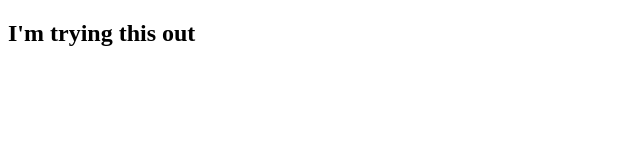
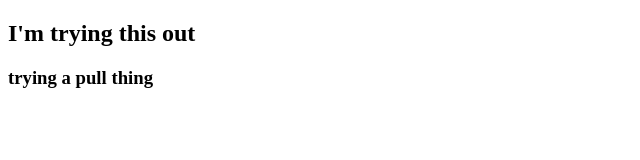
Before and after one commit to chrisspenceratx/pull_test, a plain HTML site: page index.html in a window 1280 px wide. Shown: the whole page, without its empty margins (0-640 px from the left). Drawn offline with Linux system fonts and the light colour scheme.

Commit message:
please work

```diff
--- a/index.html
+++ b/index.html
@@ -7,6 +7,9 @@
     <meta name="viewport" content="width=device-width, initial-scale=1.0">
     <title>Document</title>
     <h2>I'm trying this out</h2>
+
+
+    <h3>trying a pull thing</h3>
 </head>
 
 <body>
```
